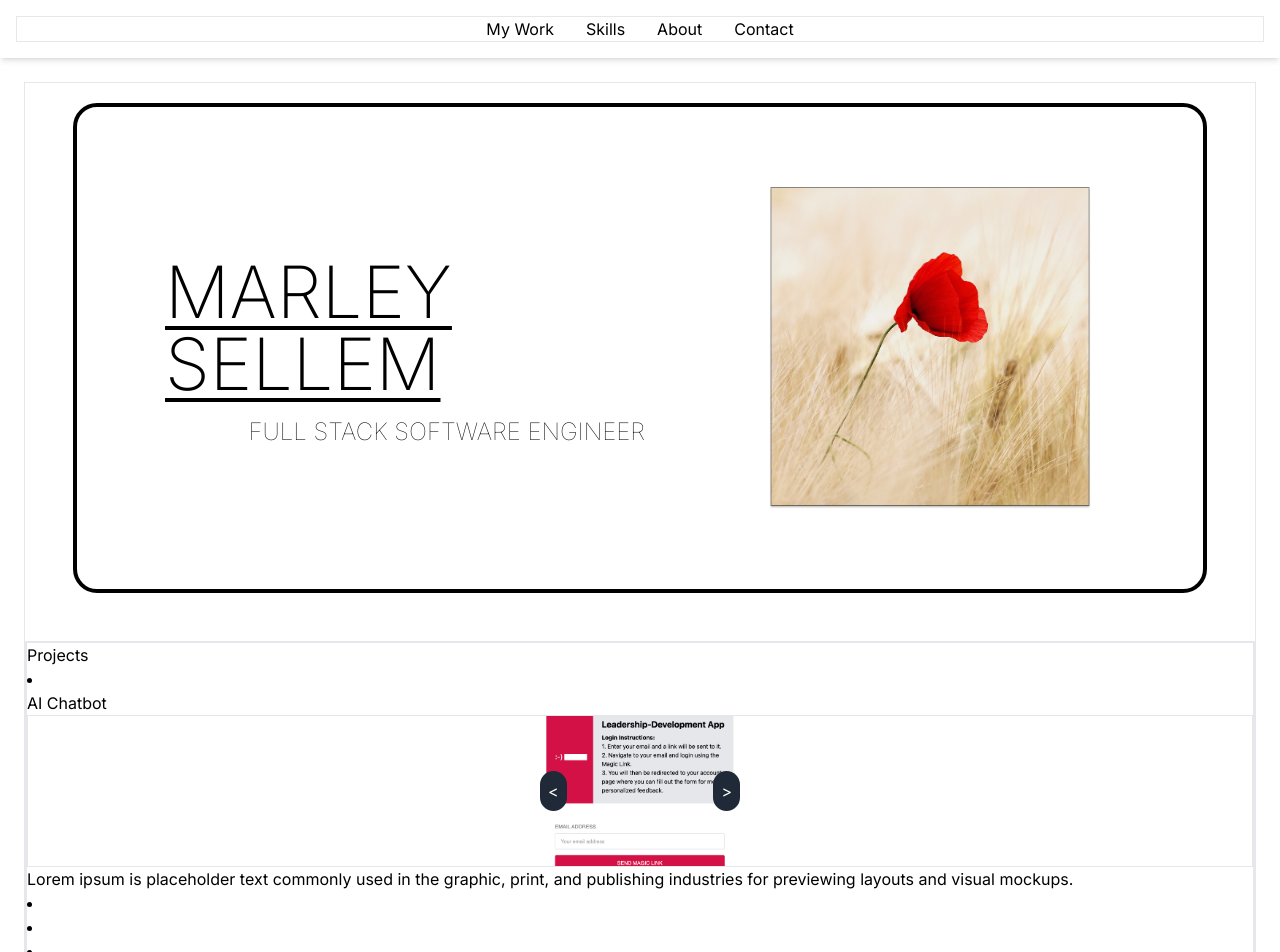
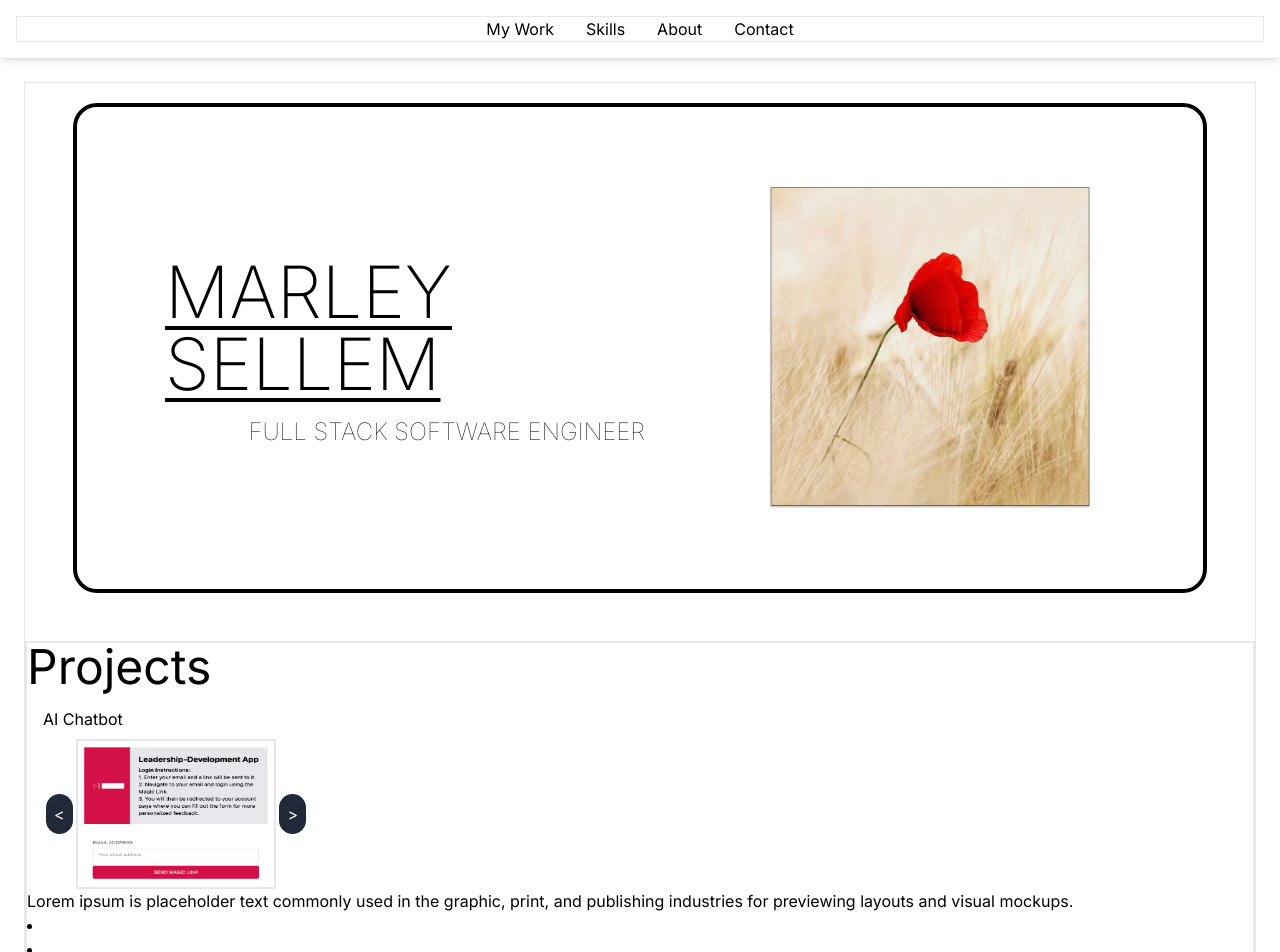
Before and after one commit to mzsellem/marleysz, a Next.js app: page / in a window 1280 px wide. Shown: the top 952 px of the page. Built offline with nearby package versions, Linux system fonts and the light colour scheme.

Commit message:
slideshow

```diff
--- a/app/components/ImageSlideshow/ImageSlideshow.jsx
+++ b/app/components/ImageSlideshow/ImageSlideshow.jsx
@@ -16,7 +16,7 @@ export default function ImageSlideshow({ images }) {
    };
 
    return (
-      <div className="relative">
+      <div className="relative border flex justify-center">
          <img
             src={images[currentImageIndex]}
             alt="Slideshow"
@@ -24,13 +24,13 @@ export default function ImageSlideshow({ images }) {
          />
          <button
             onClick={prevImage}
-            className="absolute left-0 top-1/2 transform -translate-y-1/2 p-2 bg-gray-800 text-white rounded-full"
+            className="absolute left-0 top-1/2 transform -translate-y-1/2 -translate-x-8 p-2 bg-gray-800 text-white rounded-full"
          >
             &lt;
          </button>
          <button
             onClick={nextImage}
-            className="absolute right-0 top-1/2 transform -translate-y-1/2 p-2 bg-gray-800 text-white rounded-full"
+            className="absolute right-0 top-1/2 transform -translate-y-1/2 translate-x-8 p-2 bg-gray-800 text-white rounded-full"
          >
             &gt;
          </button>
--- a/app/globals.css
+++ b/app/globals.css
@@ -32,7 +32,8 @@
   background-color: #c9aa72
 }
 
-.image-slideshow img {
+.image-slideshow {
+  margin-left: 4%;
   width: 200px; /* Set your desired width */
   height: 150px; /* Set your desired height */
   object-fit: cover; /* Optional: This property ensures the images maintain their aspect ratio and cover the defined dimensions. */
--- a/app/mywork/page.jsx
+++ b/app/mywork/page.jsx
@@ -9,7 +9,7 @@ export default function MyWork() {
    const images = [
       "login.png",
       "account.png",
-      "ready-for-challenge.png",
+      "challenge.png",
       "ai-chatbot.png",
       "analytics.png",
       "feedback.png",
@@ -17,10 +17,10 @@ export default function MyWork() {
    ];
    return (
       <>
-         <ul>Projects</ul>
-         <li>
+         <ul className="text-5xl mb-4">Projects</ul>
+         <li className="list-none">
             <div className="flex flex-col">
-               <h1>AI Chatbot </h1>
+               <h1 className="ml-4 mb-2">AI Chatbot </h1>
                <div className="image-slideshow border flex justify-center">
                   <ImageSlideshow images={images} />
                </div>
```
Also changed, not shown: public/challenge.png (added), public/ready-for-challenge.png (deleted).
